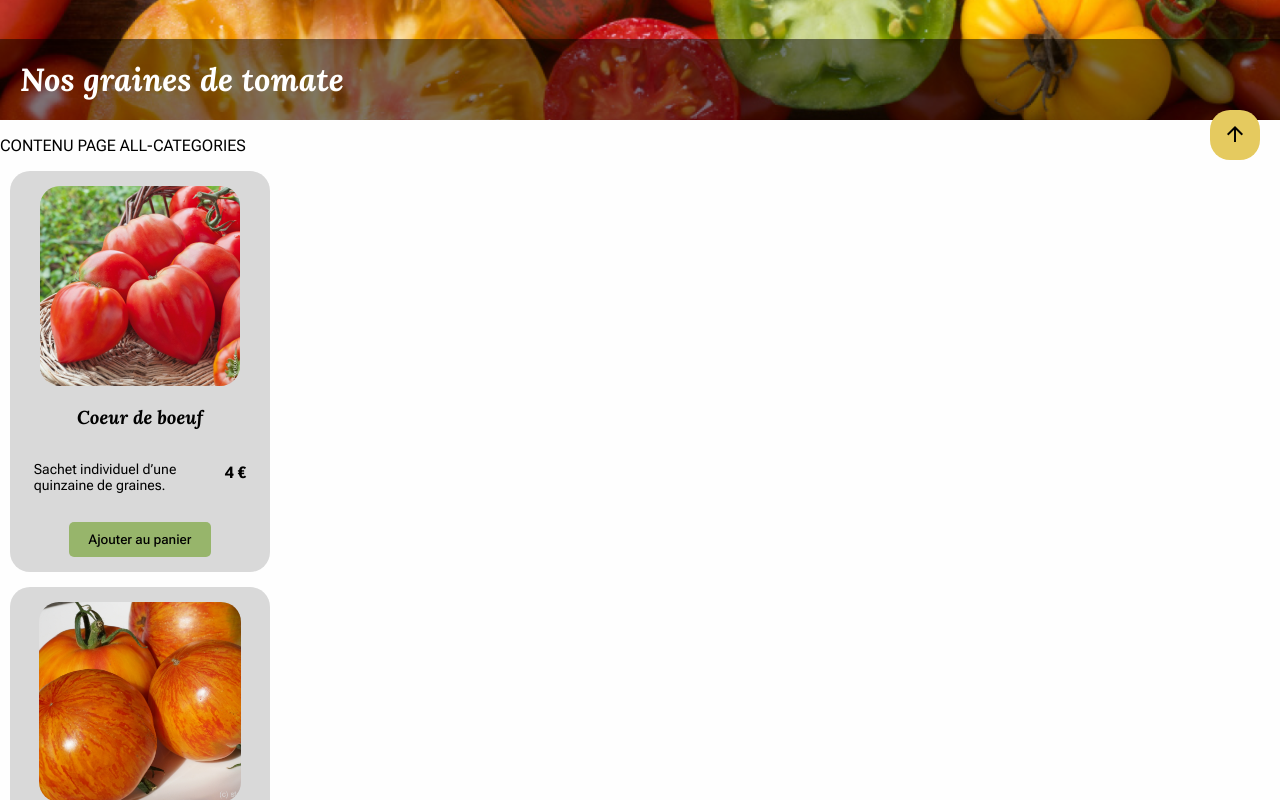
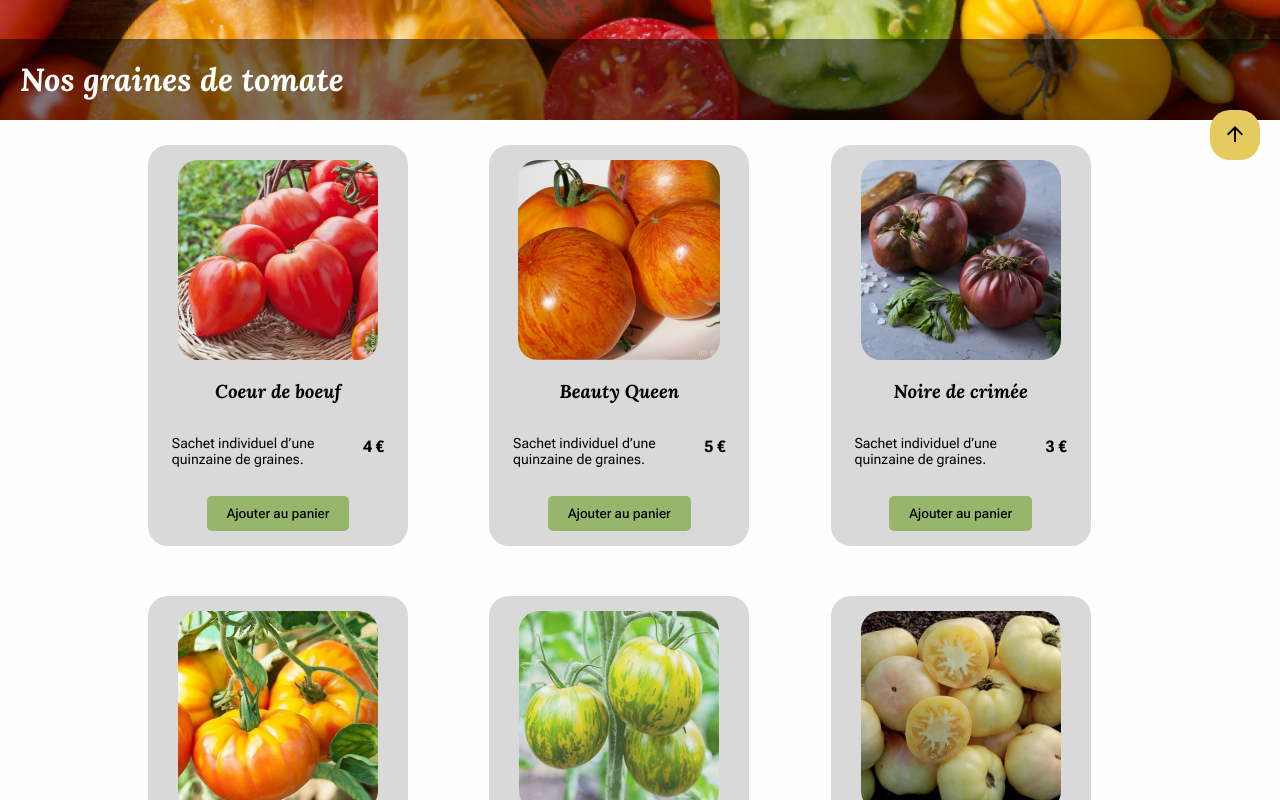
Before and after one commit to JulieNonnon/Coeur_De_Tomate_app, an Angular app: page /all-categories in a window 1280 px wide. Shown: the part 580-1380 px from the top of the page. Built offline with nearby package versions, Linux system fonts and the light colour scheme.

Commit message:
feature: grid/wrap adjustment when product-card displayed

```diff
--- a/package.json
+++ b/package.json
@@ -11,12 +11,13 @@
   "private": true,
   "dependencies": {
     "@angular/animations": "^17.0.0",
-    "@angular/cdk": "^17.1.0",
+    "@angular/cdk": "^17.2.0",
     "@angular/common": "^17.0.0",
     "@angular/compiler": "^17.0.0",
     "@angular/core": "^17.0.0",
+    "@angular/flex-layout": "^15.0.0-beta.42",
     "@angular/forms": "^17.0.0",
-    "@angular/material": "^17.1.0",
+    "@angular/material": "^17.2.0",
     "@angular/platform-browser": "^17.0.0",
     "@angular/platform-browser-dynamic": "^17.0.0",
     "@angular/router": "^17.0.0",
--- a/src/app/pages/all-categories/all-categories.component.css
+++ b/src/app/pages/all-categories/all-categories.component.css
@@ -0,0 +1,18 @@
+.allProductList {
+    display: flex;
+    flex-wrap: wrap;
+    justify-content: center;
+    width: 80%;
+    /* border: 1px solid red; */
+}
+
+.productCardContainer {
+    flex: 0 0 calc(33.33% - 20px); /* 3 product-card per row on desktop */
+    margin: 10px; /* Adjust spacing between product-cards */
+}
+
+@media screen and (max-width: 768px) {
+    .productCardContainer {
+        flex: 0 0 calc(100% - 20px); /* 1 product-card per row on mobile */
+    }
+}
--- a/src/app/pages/all-categories/all-categories.component.html
+++ b/src/app/pages/all-categories/all-categories.component.html
@@ -1,9 +1,9 @@
 <app-banner title="Nos graines de tomate" [backgroundImageUrl]="'assets/img/banner-all-categories.png'"></app-banner>
 
-<p> CONTENU PAGE ALL-CATEGORIES</p>
+<div fxLayout="row" fxLayoutAlign="center">
 
 <div class="allProductList">
-    <div *ngFor="let item of products">
+    <div class="productCardContainer" *ngFor="let item of products">
         <app-product-card [product]="item"></app-product-card>
     </div>
 </div>
--- a/src/app/pages/all-categories/all-categories.component.ts
+++ b/src/app/pages/all-categories/all-categories.component.ts
@@ -9,12 +9,13 @@ import { Product } from '../../mocks/product.model';
 })
 export class AllCategoriesComponent implements OnInit {
 
-  products: Product[] | undefined;
+  products!: Product[];
 
   constructor(private productService: ProductService) { }
 
   ngOnInit(): void {
     this.products = this.productService.getProducts();
+    console.log('Products:', this.products);
   }
 
 }
```
Also changed, not shown: src/app/app.module.ts (+6 -1 lines), 1 other file (tests, documents, lock files or other folders).
